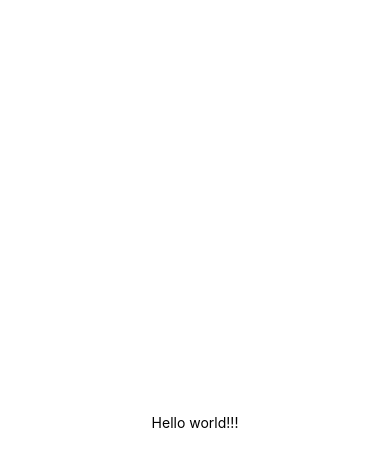
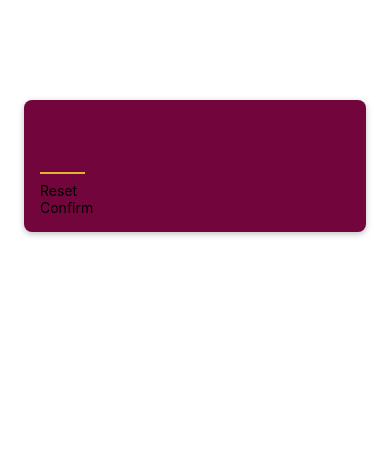
Before and after one commit to rimancete/guess-the-number, a React Native app: screen / in a window 390 px wide. Shown: the top 466 px of the page. Built offline with nearby package versions, Linux system fonts and the light colour scheme.

Commit message:
S4L51 - Configuring the TextInput field

```diff
--- a/App.tsx
+++ b/App.tsx
@@ -1,20 +1,8 @@
-import { StatusBar } from 'expo-status-bar';
-import { StyleSheet, Text, View } from 'react-native';
+import { StyleSheet } from "react-native";
+import StartGameScreen from "./screens/StartGameScreen";
 
 export default function App() {
-  return (
-    <View style={styles.container}>
-      <Text>Hello world!!!</Text>
-      <StatusBar style="auto" />
-    </View>
-  );
+  return <StartGameScreen />;
 }
 
-const styles = StyleSheet.create({
-  container: {
-    flex: 1,
-    backgroundColor: '#fff',
-    alignItems: 'center',
-    justifyContent: 'center',
-  },
-});
+const styles = StyleSheet.create({});
--- /dev/null
+++ b/components/PrimaryButton/index.tsx
@@ -0,0 +1,11 @@
+import { Text, TextProps, View } from "react-native";
+
+function PrimaryButton({children}: TextProps) {
+  return (
+    <View>
+      <Text>{children}</Text>
+    </View>
+  );
+}
+
+export default PrimaryButton;
--- /dev/null
+++ b/components/index.tsx
@@ -0,0 +1,3 @@
+import PrimaryButton from "./PrimaryButton";
+
+export { PrimaryButton };
--- /dev/null
+++ b/screens/StartGameScreen.tsx
@@ -0,0 +1,48 @@
+import { StyleSheet, TextInput, View } from "react-native";
+import { PrimaryButton } from "../components";
+
+function StartGameScreen() {
+  return (
+    <View style={styles.inputContainer}>
+      <TextInput
+        style={styles.input}
+        maxLength={2}
+        keyboardType="number-pad"
+        autoCapitalize="none"
+        autoCorrect={false}
+      />
+      <PrimaryButton>Reset</PrimaryButton>
+      <PrimaryButton>Confirm</PrimaryButton>
+    </View>
+  );
+}
+
+export default StartGameScreen;
+
+const styles = StyleSheet.create({
+  inputContainer: {
+    marginTop: 100,
+    marginHorizontal: 24,
+    padding: 16,
+    backgroundColor: "#72063c",
+    borderRadius: 8,
+    elevation: 8, // box-shadow CSS equivalent on Android
+
+    // iOS shadow properties
+    shadowColor: "black",
+    shadowOffset: { width: 0, height: 2 },
+    shadowRadius: 6,
+    shadowOpacity: 0.25,
+  },
+  input: {
+    height: 50,
+    width: 45,
+    fontSize: 32,
+    borderBottomColor: "#ddb52f",
+    borderBottomWidth: 2,
+    color: "#ddb52f",
+    marginVertical: 8,
+    fontWeight: "bold",
+    textAlign: "center",
+  },
+});
```
Also changed, not shown: screens/GameScreen.tsx (added, +7 -0 lines).
